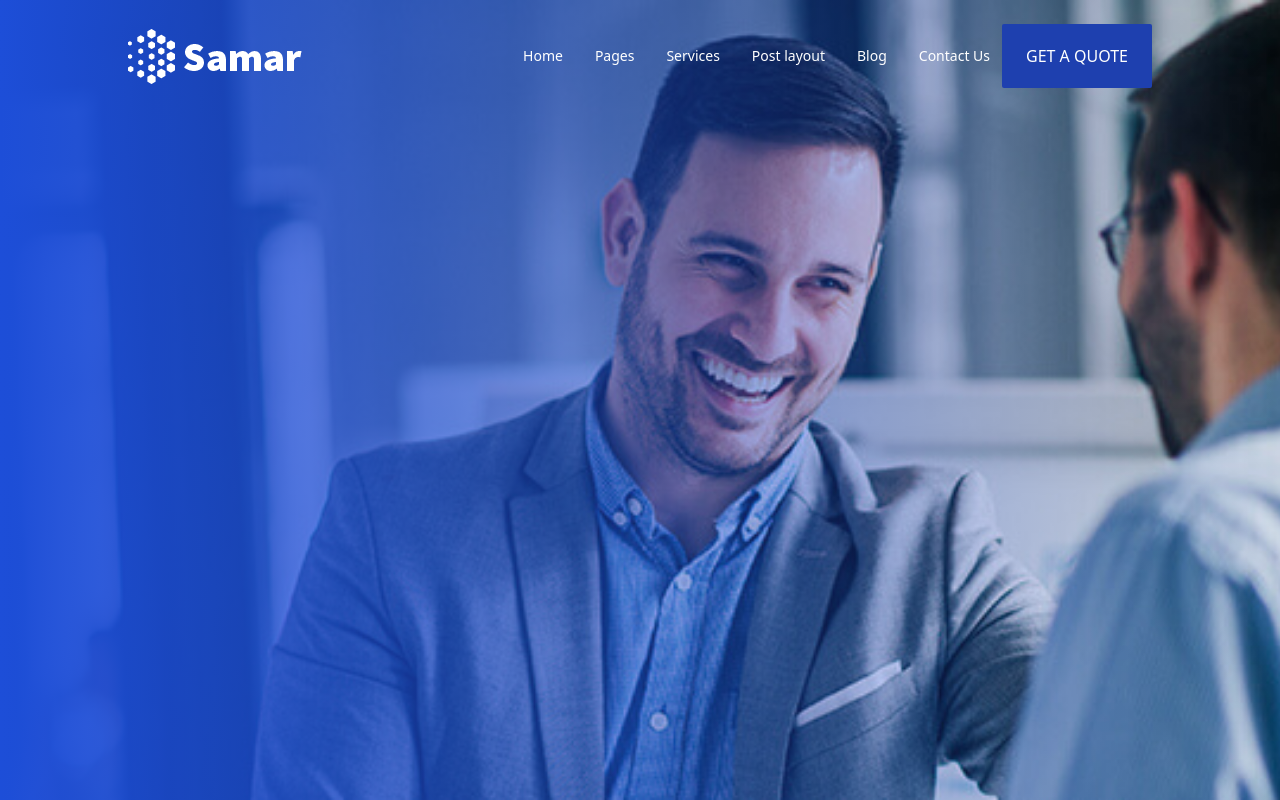
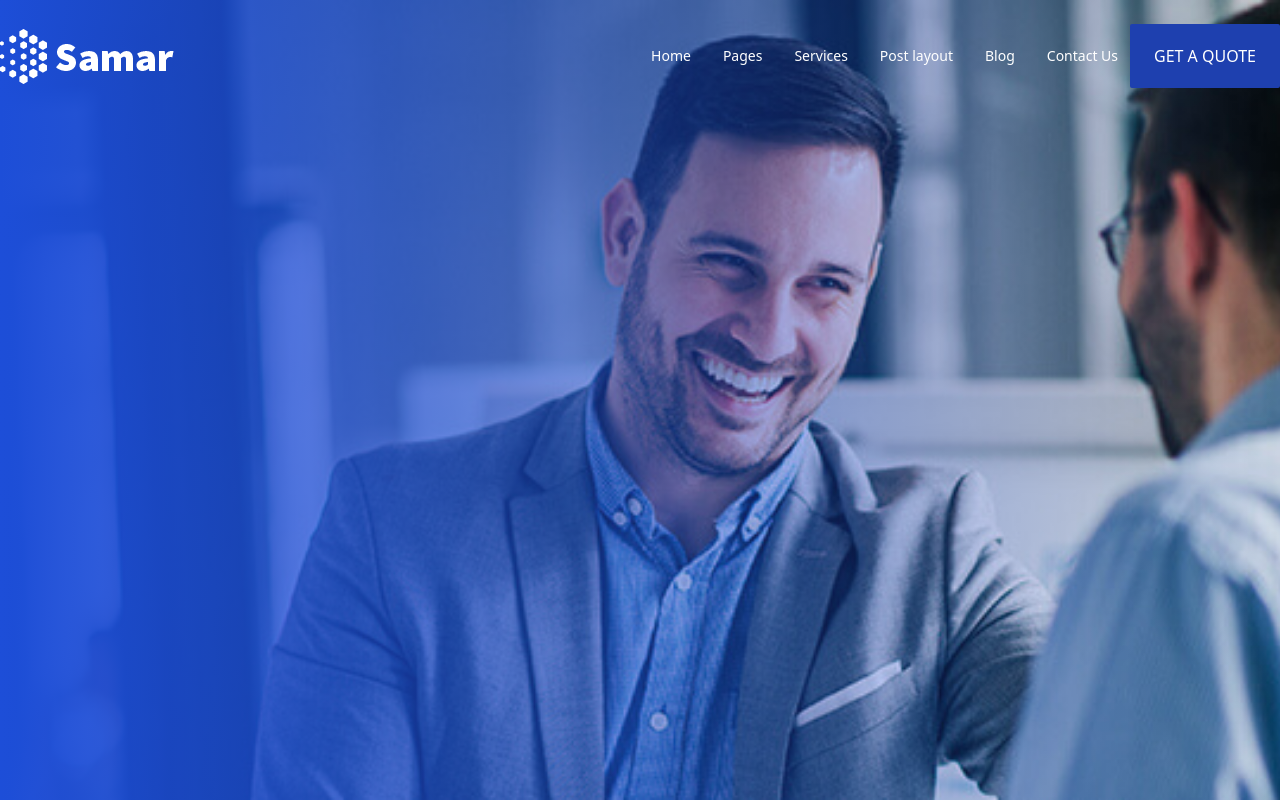
Before and after one commit to gasanashema/samar-web, a website: page html/index.html in a window 1280 px wide. Drawn offline with Linux system fonts and the light colour scheme.

Commit message:
Dont merge

```diff
--- a/html/index.html
+++ b/html/index.html
@@ -13,7 +13,7 @@
 <body class="w-full">
     <div class="flex flex-col relative w-full">
         <!-- header -->
-        <div class="max-w-7xl xl:mx-[10%] md:mx-[5%] mx-[5%] z-10  py-6">
+        <div class="max-w-7xl xl:container xl:mx-auto md:mx-[5%] mx-[5%] z-10  py-6">
                 <div class="flex  w-full justify-between items-center ">
                             <div class="flex items-center">
                                 <img src="../images/logos/logo-white.png" class="h-10 md:h-full" alt="">
```
Also changed, not shown: src/output.css.
